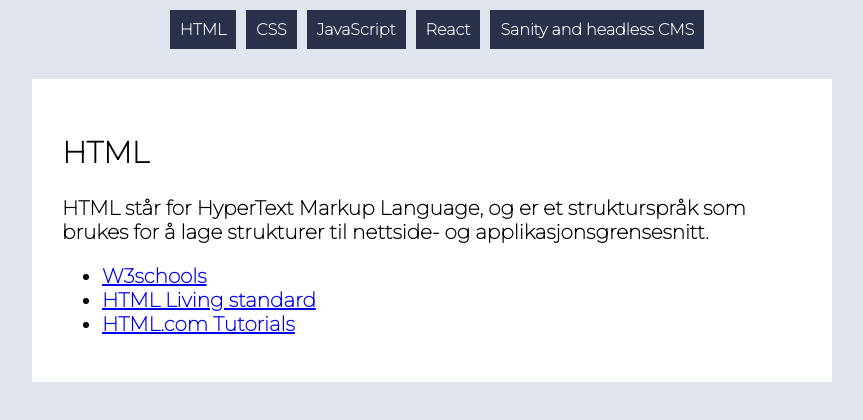
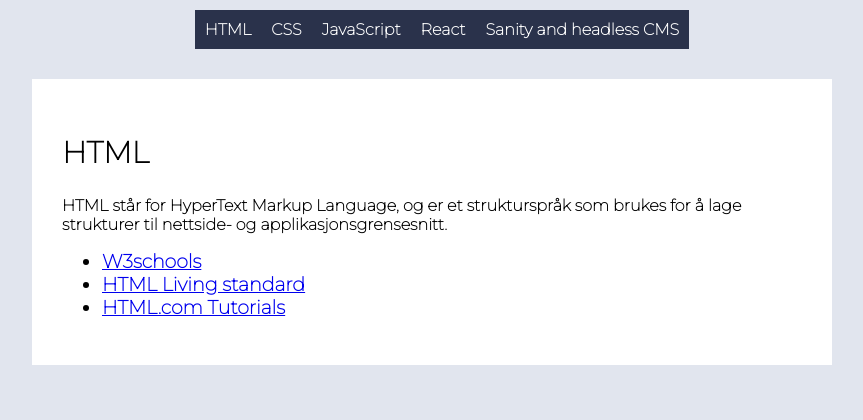
Before and after one commit to LfCrazyCat/uin24ak2_resource_layout_FOSDAHL, a plain HTML site: page index.html in a window 1280 px wide. Shown: the whole page, without its empty margins (208-1071 px from the left). Drawn offline with Linux system fonts and the light colour scheme.

Commit message:
Media Quires

```diff
--- a/style.css
+++ b/style.css
@@ -98,13 +98,14 @@ section h1 {
 
 section p { /* Design for tekst paragrafer */
   font-weight: 700;
-  font-size: 20px;
+
+  /* font-size: 19px; */ /* Usikker på font-size som ønskes, lar være å skrive inn */
 }
 
 section ul li {
   display: list-item;
   font-weight: 700;
-  font-size: 20px;
+  font-size: 19px;
 }
 
 /* DESIGN FOR SECTION FERDIG */
@@ -116,30 +117,20 @@ section ul li {
 
 /* MEDIA QURIES */
 @media only screen and (min-width: 600px) {
-  #header nav {
-    float: left;
+  nav {
+    display: flex;
+    justify-content: center;
+  }
+   nav ul {
+     justify-content: space-around;
   }
 
-  #header nav ul {
-    float: right;
-    margin: 0;
-  }
 
-  #header nav ul li {
-    display: inline-block;
+
+  nav li {
+    margin-right: 0;
   }
 }
-
-@media only screen and (max-width: 800px) {
-  body {
-    min-width: auto; /* Juster som nødvendig  */
-  }
-
-  section {
-    min-width: auto; /* Juster som nødvendig  */
-  }
-}
-
 
 
 /*
```
